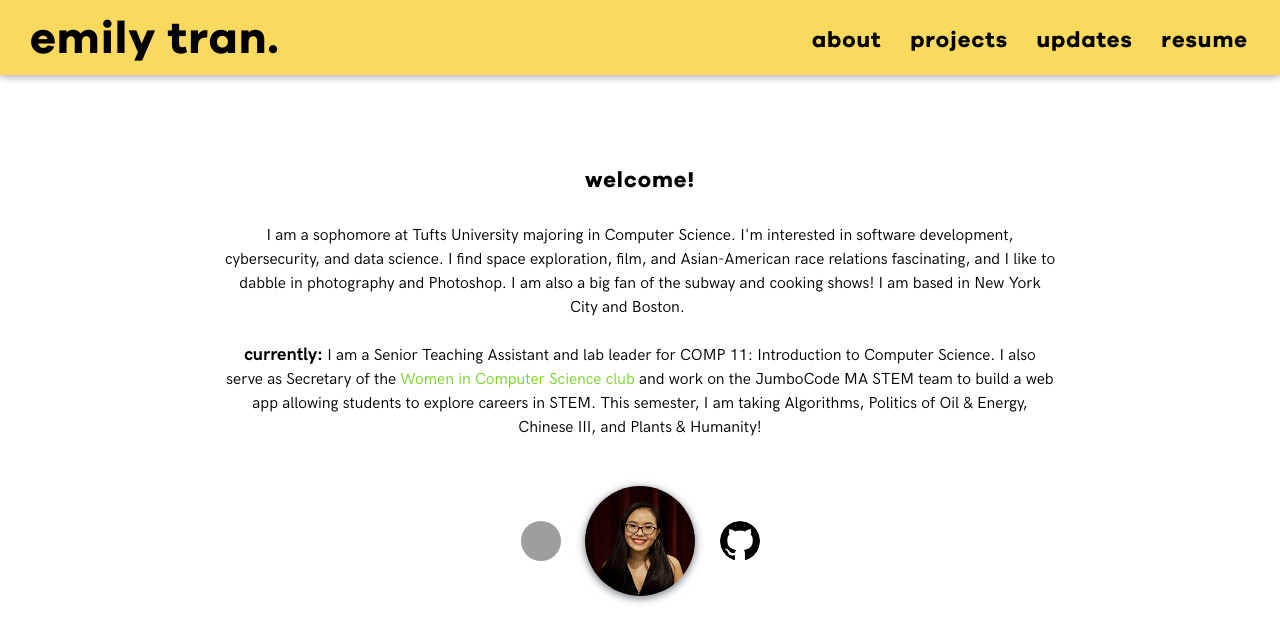
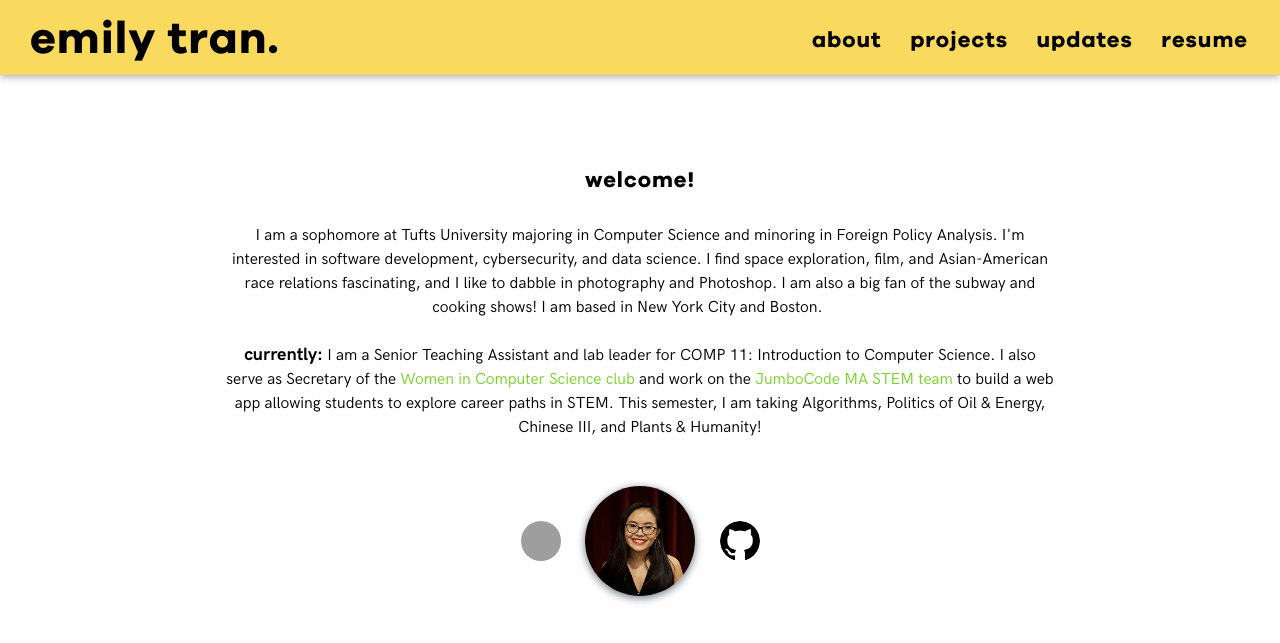
Before and after one commit to emilytran99/website, a Jekyll site: the page built from index.html, in a window 1280 px wide. Shown: the top 643 px of the page. Built offline with Jekyll 4.4.1, drawn with Linux system fonts in a browser that asks for light colours; grey boxes are pictures that could not be loaded.

Commit message:
added updates

```diff
--- a/index.html
+++ b/index.html
@@ -6,7 +6,7 @@ layout: default
 <p style="display: inline; text-align: center; margin: 0 25px 0 25px">
 <br>
 
-I am a sophomore at Tufts University majoring in Computer Science. I'm interested in software development, cybersecurity, and data science. I find space exploration, film, and Asian-American race relations fascinating, and I like to dabble in photography and Photoshop. I am also a big fan of the subway and cooking shows! I am based in New York City and Boston.
+I am a sophomore at Tufts University majoring in Computer Science and minoring in Foreign Policy Analysis. I'm interested in software development, cybersecurity, and data science. I find space exploration, film, and Asian-American race relations fascinating, and I like to dabble in photography and Photoshop. I am also a big fan of the subway and cooking shows! I am based in New York City and Boston.
 
 </p>
 
@@ -14,7 +14,7 @@ I am a sophomore at Tufts University majoring in Computer Science. I'm intereste
 
 <p id="currently">currently: </p>
 <p style="display: inline; text-align: center">
-I am a Senior Teaching Assistant and lab leader for COMP 11: Introduction to Computer Science. I also serve as Secretary of the <a href="https://tuftswics.github.io/">Women in Computer Science club</a> and work on the JumboCode MA STEM team to build a web app allowing students to explore careers in STEM. This semester, I am taking Algorithms, Politics of Oil & Energy, Chinese III, and Plants & Humanity!
+I am a Senior Teaching Assistant and lab leader for COMP 11: Introduction to Computer Science. I also serve as Secretary of the <a href="https://tuftswics.github.io/">Women in Computer Science club</a> and work on the <a href="https://github.com/JumboCode/MA-STEM">JumboCode MA STEM team</a> to build a web app allowing students to explore career paths in STEM. This semester, I am taking Algorithms, Politics of Oil & Energy, Chinese III, and Plants & Humanity!
 </p>
 
 <br><br><br>
```
Also changed, not shown: _posts/2018-07-27-girls-who-code-visits-new-york-stock-exchange.md (+1 -1 lines), _posts/2018-11-11-foreign-policy-analysis-minor.md (added, +8 -0 lines), _posts/2018-11-15-summer-2019-intuit-intern.md (added, +8 -0 lines).
